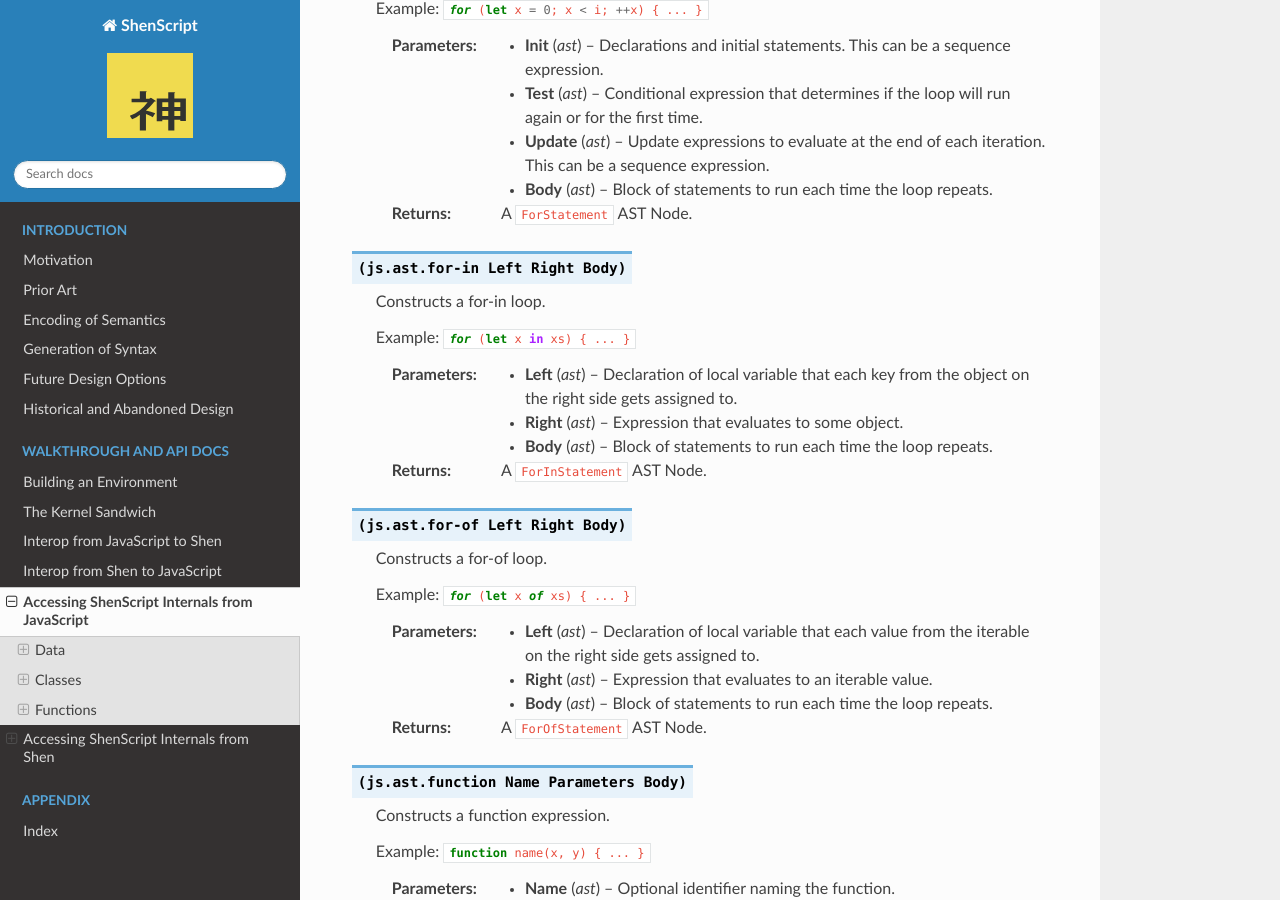
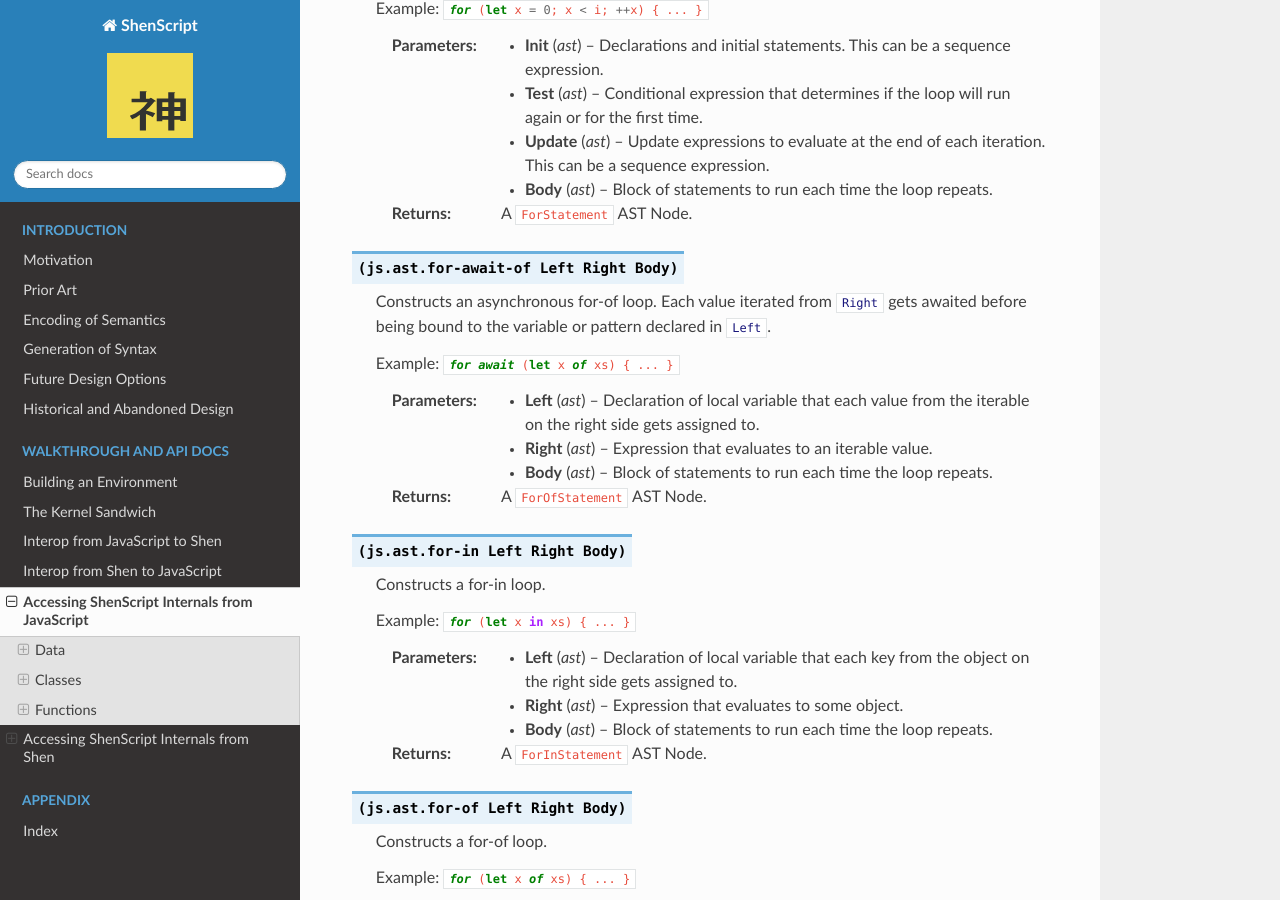
Before and after one commit to rkoeninger/ShenScript, a Sphinx documentation site: the page built from docs/internals.rst, in a window 1280 px wide and 900 px high, scrolled down 8177 px. Built offline with Sphinx 7.4.7 and the Read the Docs theme 2.0.0, drawn with Linux system fonts in a browser that asks for light colours.

Commit message:
Added js.ast.for-await.of

```diff
--- a/docs/internals.rst
+++ b/docs/internals.rst
@@ -362,6 +362,17 @@ Functions in the `js.ast` namespace are used to construct, emit and evaluate arb
    :param ast Body:   Block of statements to run each time the loop repeats.
    :returns:          A :code:`ForStatement` AST Node.
 
+.. function:: (js.ast.for-await-of Left Right Body)
+
+   Constructs an asynchronous for-of loop. Each value iterated from :shen:`Right` gets awaited before being bound to the variable or pattern declared in :shen:`Left`.
+
+   Example: :js:`for await (let x of xs) { ... }`
+
+   :param ast Left:  Declaration of local variable that each value from the iterable on the right side gets assigned to.
+   :param ast Right: Expression that evaluates to an iterable value.
+   :param ast Body:  Block of statements to run each time the loop repeats.
+   :returns:         A :code:`ForOfStatement` AST Node.
+
 .. function:: (js.ast.for-in Left Right Body)
 
    Constructs a for-in loop.
```
Also changed, not shown: 1 other file.
